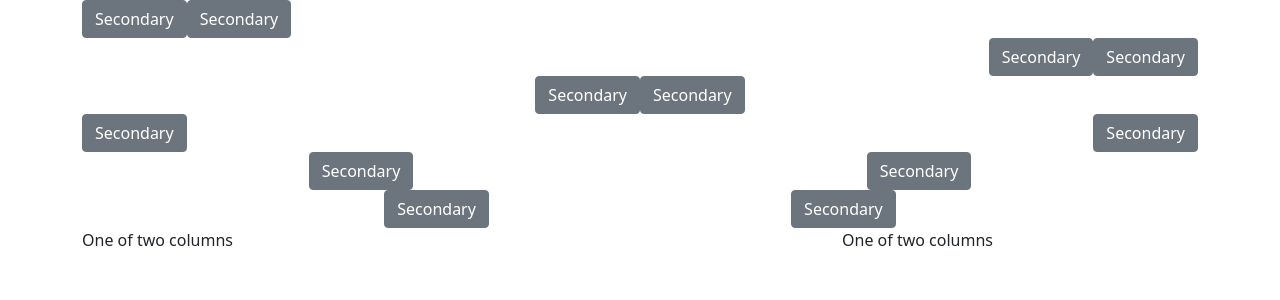
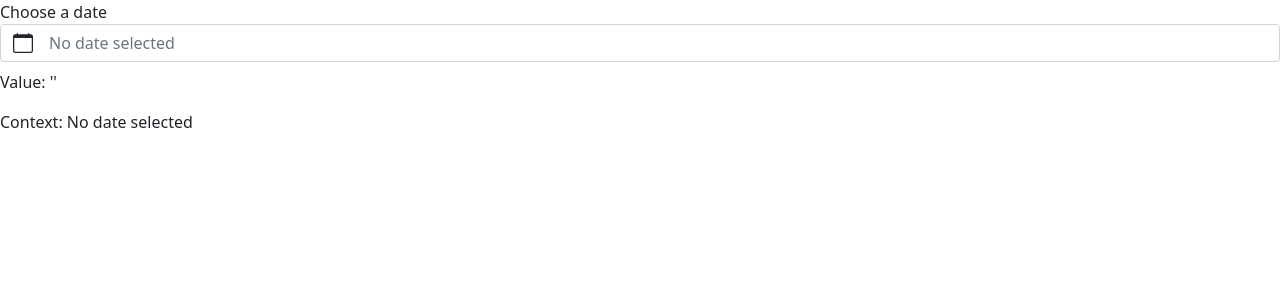
Before and after one commit to Alta-Capstone-Grup-50/Project-Vue, a Vue app: page /TestPage in a window 1280 px wide. Shown: the top 300 px of the page. Built offline with nearby package versions, Linux system fonts and the light colour scheme.

Commit message:
Add router

```diff
--- a/db.json
+++ b/db.json
@@ -35,7 +35,6 @@
   ],
   "patients": [
     {
-      "id": 1,
       "nik": "3507131606000004",
       "name": "Mochammad Syafiuddin",
       "address": "4517 Washington Ave. Manchester, Kentucky 39495",
@@ -44,10 +43,13 @@
       "placeOfBirth": "New York",
       "dateOfBirth": "2022-06-15",
       "disease": "",
-      "handling": ""
+      "handling": "",
+      "jadwalRawat": "2022-06-17",
+      "noAntri": "",
+      "ketRawat": "Asam Lambung sembuh",
+      "id": 1
     },
     {
-      "id": 2,
       "nik": "3507131606000004",
       "name": "Jane Cooper",
       "address": "4517 Washington Ave. Manchester, Kentucky 39495",
@@ -56,10 +58,13 @@
       "placeOfBirth": "New York",
       "dateOfBirth": "2022-06-15",
       "disease": "Gigi",
-      "handling": "Rawat Jalan"
+      "handling": "Rawat Jalan",
+      "jadwalRawat": "2022-06-01",
+      "noAntri": "",
+      "ketRawat": "Komplikasi Jantung",
+      "id": 2
     },
     {
-      "id": 3,
       "nik": "3507131606000004",
       "name": "Ainun Rizki Abdillah",
       "address": "4517 Washington Ave. Manchester, Kentucky 39495",
@@ -68,10 +73,13 @@
       "placeOfBirth": "New York",
       "dateOfBirth": "2022-06-15",
       "disease": "",
-      "handling": ""
+      "handling": "",
+      "jadwalRawat": "2022-06-15",
+      "noAntri": "",
+      "ketRawat": "",
+      "id": 3
     },
     {
-      "id": 4,
       "nik": "3507131606000004",
       "name": "Maria Imaculata",
       "address": "Jl. Sultan Agung 46 RT.06 RW.03 Kepanjen Malang",
@@ -80,7 +88,11 @@
       "placeOfBirth": "New York",
       "dateOfBirth": "2022-06-15",
       "disease": "",
-      "handling": ""
+      "handling": "",
+      "jadwalRawat": "2022-07-01",
+      "noAntri": "",
+      "ketRawat": "",
+      "id": 4
     },
     {
       "id": 5,
@@ -92,7 +104,10 @@
       "placeOfBirth": "New York",
       "dateOfBirth": "2022-06-15",
       "disease": "",
-      "handling": ""
+      "handling": "",
+      "jadwalRawat": "",
+      "noAntri": "",
+      "ketRawat": ""
     },
     {
       "id": 6,
@@ -104,7 +119,10 @@
       "placeOfBirth": "New York",
       "dateOfBirth": "2022-06-15",
       "disease": "",
-      "handling": ""
+      "handling": "",
+      "jadwalRawat": "",
+      "noAntri": "",
+      "ketRawat": ""
     },
     {
       "id": 7,
@@ -116,7 +134,10 @@
       "placeOfBirth": "New York",
       "dateOfBirth": "2022-06-15",
       "disease": "",
-      "handling": ""
+      "handling": "",
+      "jadwalRawat": "",
+      "noAntri": "",
+      "ketRawat": ""
     },
     {
       "id": 8,
@@ -128,7 +149,10 @@
       "placeOfBirth": "New York",
       "dateOfBirth": "2022-06-15",
       "disease": "",
-      "handling": ""
+      "handling": "",
+      "jadwalRawat": "",
+      "noAntri": "",
+      "ketRawat": ""
     },
     {
       "id": 9,
@@ -140,7 +164,10 @@
       "placeOfBirth": "New York",
       "dateOfBirth": "2022-06-15",
       "disease": "",
-      "handling": ""
+      "handling": "",
+      "jadwalRawat": "",
+      "noAntri": "",
+      "ketRawat": ""
     },
     {
       "id": 10,
@@ -152,7 +179,10 @@
       "placeOfBirth": "New York",
       "dateOfBirth": "2022-06-15",
       "disease": "",
-      "handling": ""
+      "handling": "",
+      "jadwalRawat": "",
+      "noAntri": "",
+      "ketRawat": ""
     },
     {
       "id": 11,
@@ -164,7 +194,10 @@
       "placeOfBirth": "New York",
       "dateOfBirth": "2022-06-15",
       "disease": "",
-      "handling": ""
+      "handling": "",
+      "jadwalRawat": "",
+      "noAntri": "",
+      "ketRawat": ""
     },
     {
       "nik": "3507131606000004",
@@ -176,7 +209,10 @@
       "dateOfBirth": "2022-06-15",
       "disease": "",
       "handling": "",
-      "id": 12
+      "id": 12,
+      "jadwalRawat": "",
+      "noAntri": "",
+      "ketRawat": ""
     },
     {
       "nik": "3507131606000004",
@@ -188,7 +224,10 @@
       "dateOfBirth": "2022-06-15",
       "disease": "",
       "handling": "",
-      "id": 13
+      "id": 13,
+      "jadwalRawat": "",
+      "noAntri": "",
+      "ketRawat": ""
     },
     {
       "nik": "3507131606000004",
@@ -200,7 +239,10 @@
       "dateOfBirth": "2022-06-15",
       "disease": "",
       "handling": "",
-      "id": 14
+      "id": 14,
+      "jadwalRawat": "",
+      "noAntri": "",
+      "ketRawat": ""
     },
     {
       "nik": "3507131606000004",
@@ -212,7 +254,10 @@
       "dateOfBirth": "2022-06-15",
       "disease": "",
       "handling": "",
-      "id": 15
+      "id": 15,
+      "jadwalRawat": "",
+      "noAntri": "",
+      "ketRawat": ""
     }
   ]
 }
--- a/src/router/index.js
+++ b/src/router/index.js
@@ -3,7 +3,8 @@ import VuerRouter from "vue-router";
 import HomeAdmin from "@/views/admin/HomeAdmin";
 import DataDokter from "@/views/admin/DataDokter";
 import HomeDokter from "@/views/dokter/HomeDokter";
-import DataPasien from '@/views/admin/DataPasien.vue'
+import DataPasien from '@/views/admin/DataPasien.vue';
+import PasienRawatJalan from '@/views/admin/PasienRawatJalan.vue'
 import TestPage from '@/views/TestPage.vue'
 import Default from "@/layout/default.vue";
 import LoginPage from "@/views/LoginPage";
@@ -56,6 +57,11 @@ const routes = [
     component : DataPasien,
   },
   {
+    path: "/PasienRawatJalan",
+    name: "PasienRawatJalan",
+    component : PasienRawatJalan,
+  },
+  {
     path: "/TestPage",
     name: "TestPage",
     component : TestPage,
--- a/src/views/TestPage.vue
+++ b/src/views/TestPage.vue
@@ -1,49 +1,30 @@
 <template>
-<b-container>
-    <div class="d-flex justify-content-start">
-        <button type="button" class="btn btn-secondary">Secondary</button>
-        <button type="button" class="btn btn-secondary">Secondary</button>
-    </div>
-    <div class="d-flex justify-content-end">
-        <button type="button" class="btn btn-secondary">Secondary</button>
-        <button type="button" class="btn btn-secondary">Secondary</button>
-    </div>
-    <div class="d-flex justify-content-center">
-        <button type="button" class="btn btn-secondary">Secondary</button>
-        <button type="button" class="btn btn-secondary">Secondary</button>
-    </div>
-    <div class="d-flex justify-content-between">
-        <button type="button" class="btn btn-secondary">Secondary</button>
-        <button type="button" class="btn btn-secondary">Secondary</button>
-    </div>
-    <div class="d-flex justify-content-around">
-        <button type="button" class="btn btn-secondary">Secondary</button>
-        <button type="button" class="btn btn-secondary">Secondary</button>
-    </div>
-    <div class="d-flex justify-content-evenly">
-        <button type="button" class="btn btn-secondary">Secondary</button>
-        <button type="button" class="btn btn-secondary">Secondary</button>
-    </div>
-
-    <div class="row justify-content-between">
-        <div class="col-4">
-            One of two columns
-        </div>
-        <div class="col-4">
-            One of two columns
-        </div>
-    </div>
-</b-container>
+  <div>
+    <label for="example-datepicker">Choose a date</label>
+    <b-form-datepicker
+    :date-format-options="{ year: 'numeric', day: '2-digit', month: 'long', weekday: 'long' }"
+    id="example-datepicker"
+    v-model="value"
+    class="mb-2"
+    @context="selectCalender"
+    ></b-form-datepicker>
+    <p>Value: '{{ value }}'</p>
+    <p>Context: {{ selectedCalendar }}</p>
+  </div>
 </template>
 
 <script>
-export default {
-    name: 'TestPageView',
-    components:{
+  export default {
+    data() {
+      return {
+        value: '',
+        selectedCalendar: null
+      }
+    },
+    methods: {
+      selectCalender(ctx) {
+        this.selectedCalendar = ctx.selectedFormatted
+      }
     }
-}
+  }
 </script>
-
-<style>
-
-</style>
```
